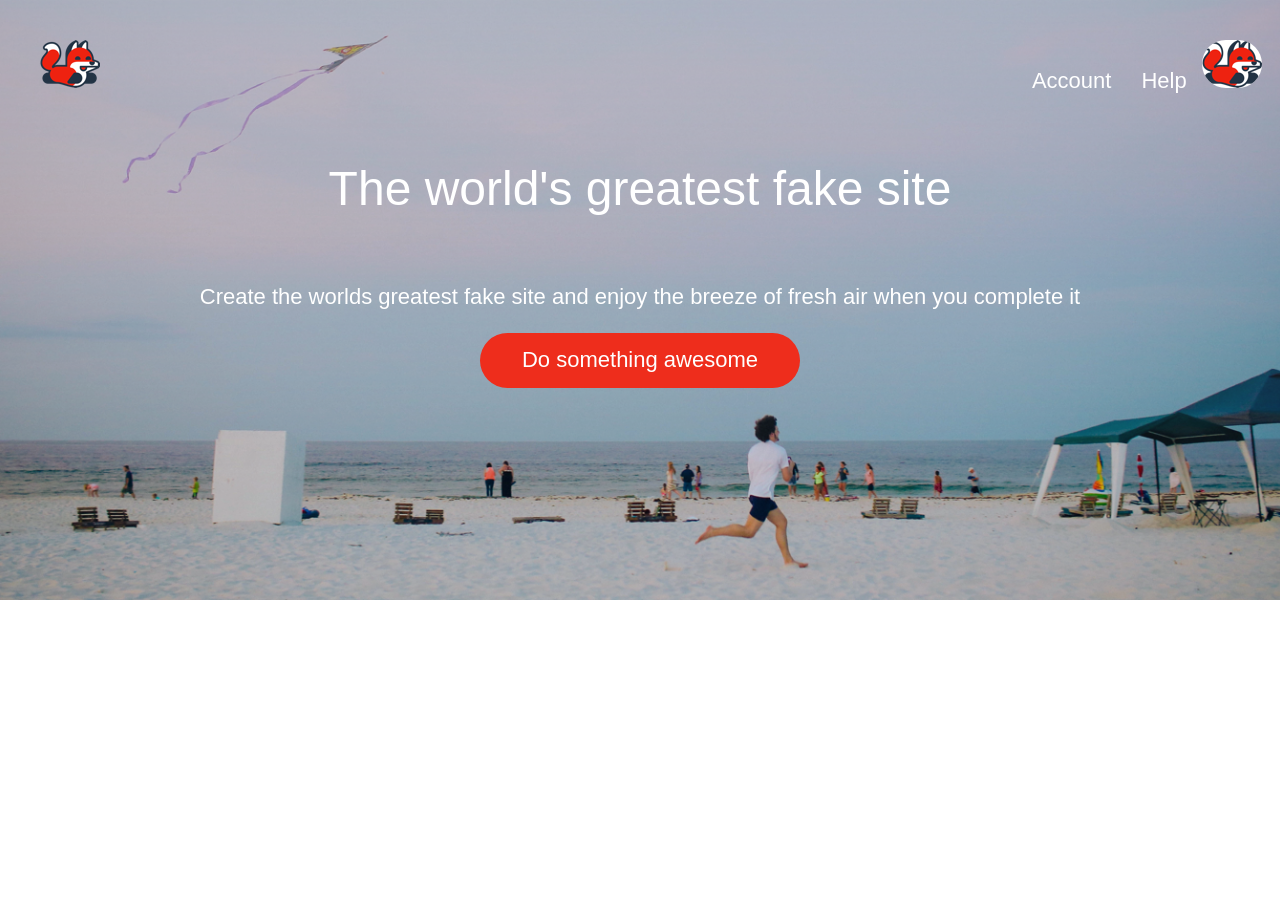
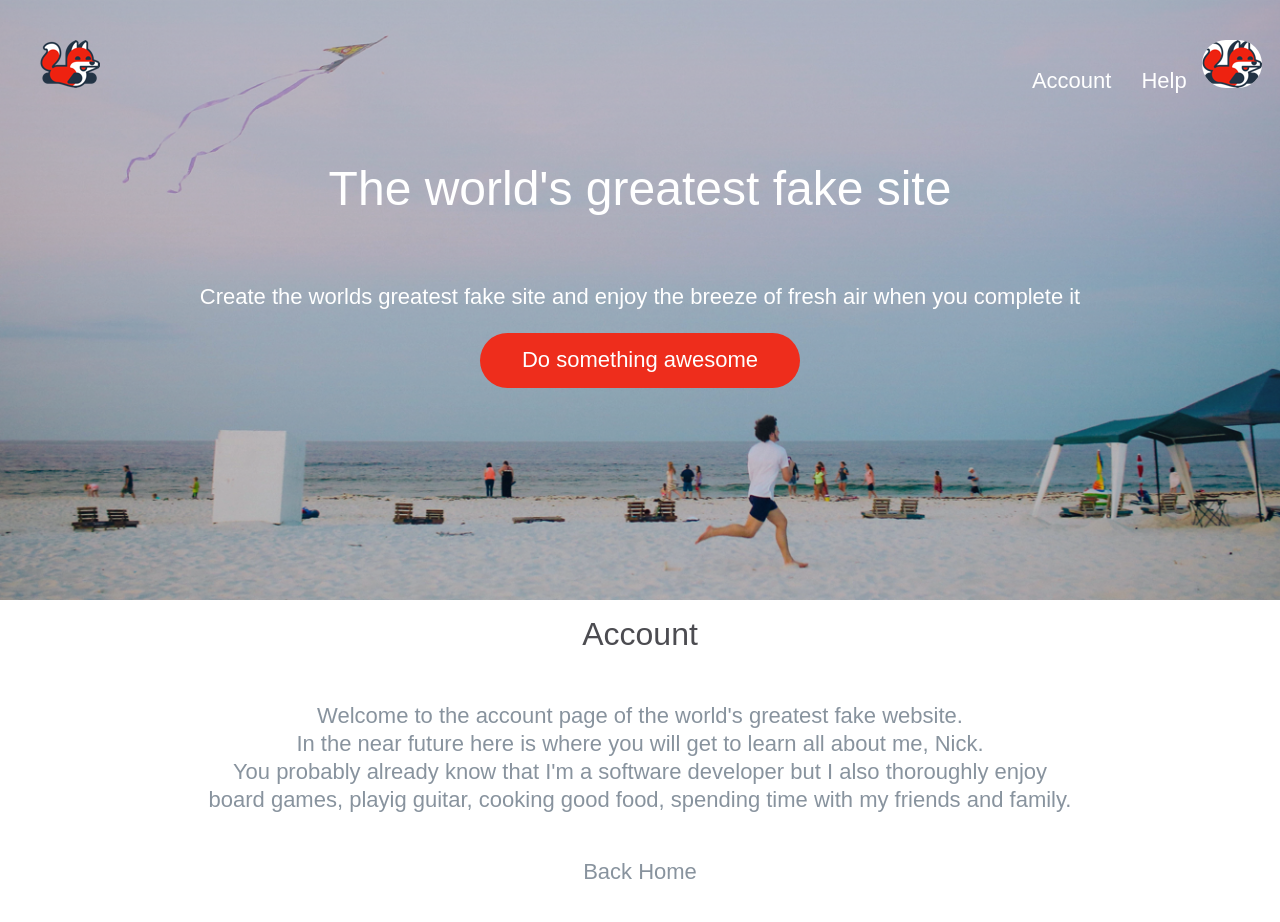
Before and after one commit to nkulway/fake-site, a Next.js app: page /account in a window 1280 px wide. Before the commit this address had no page. Shown: the top 922 px of the page. Built offline with nearby package versions, Linux system fonts and the light colour scheme.

Commit message:
Create account page and populate with static information

```diff
--- /dev/null
+++ b/pages/account.js
@@ -0,0 +1,16 @@
+import Link from "next/link";
+import accountStyles from "../styles/Account.module.css"
+
+const account = () => {
+  return (
+    <div className={accountStyles.account}>
+      <h1 className={accountStyles.accountTitle}>Account</h1>
+      <p className={accountStyles.accountInfo}>Welcome to the account page of the world&apos;s greatest fake website. <br /> In the near future here is where you will get to learn all about me, Nick. <br /> You probably already know that I'm a software developer but I also thoroughly enjoy <br /> board games, playig guitar, cooking good food, spending time with my friends and family.</p>
+      <Link href={"/"}>
+        <p className={accountStyles.navLink}>Back Home</p>
+      </Link>
+    </div>
+  );
+};
+
+export default account;
```
